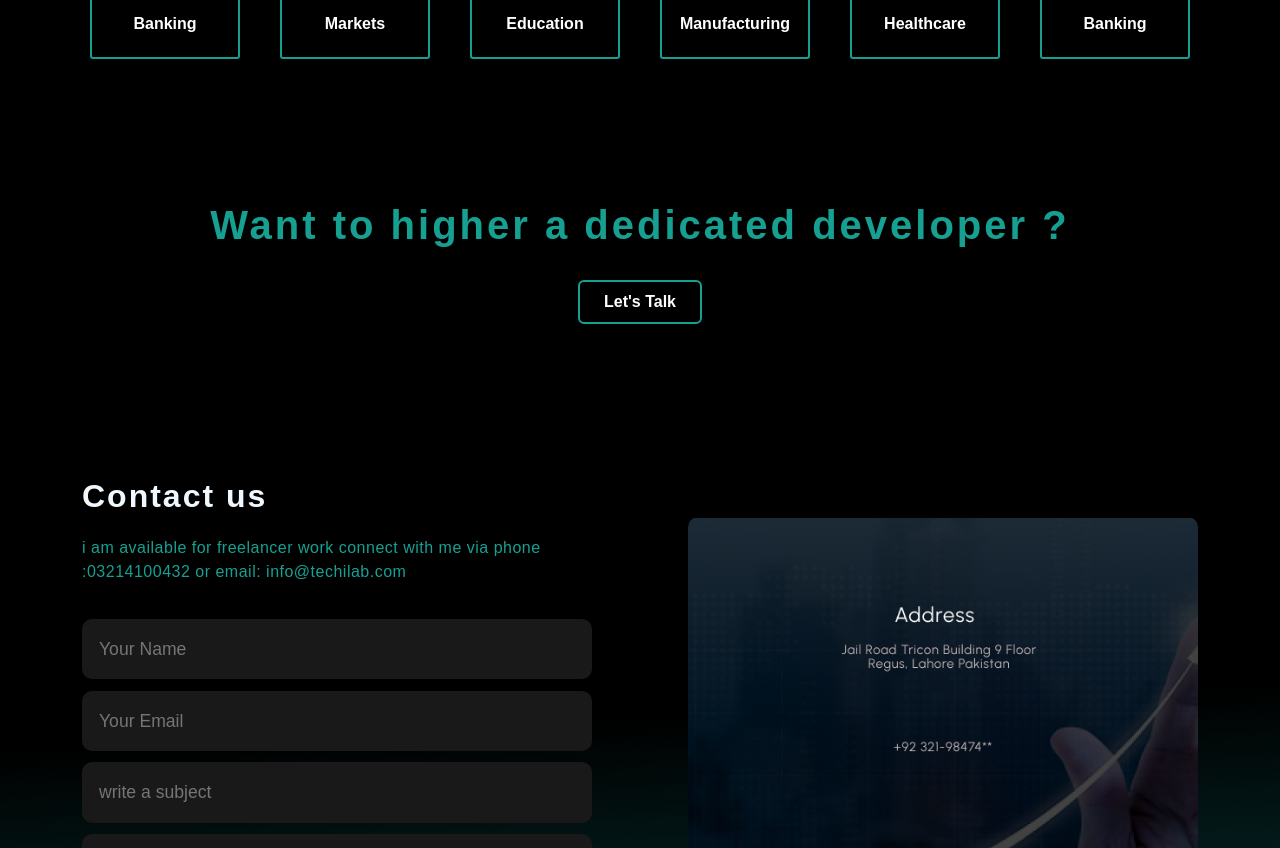
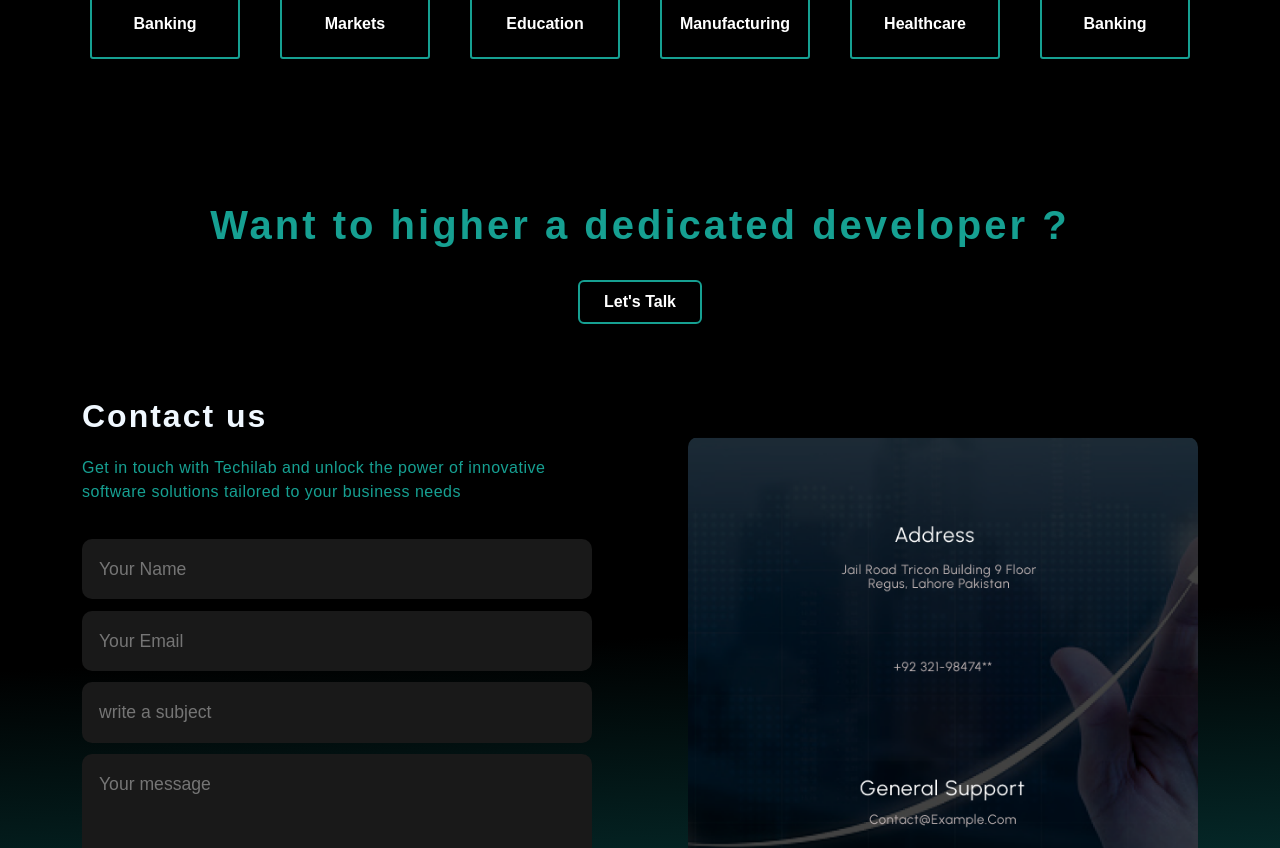
Before and after one commit to AhmadHussain921/techwebsite, a React (Create React App) app: page / in a window 1280 px wide. Shown: the part 3590-4438 px from the top of the page. Built offline with nearby package versions, Linux system fonts and the light colour scheme.

Commit message:
change of text content in contact us section of homepage

```diff
--- a/src/components/Common/ContactUs.jsx
+++ b/src/components/Common/ContactUs.jsx
@@ -54,7 +54,6 @@ const ContactUs = () => {
   return (
     <>
       <ContactSection bg="#000">
-
         <ContactFormStyle
           p={isResponsiveHighest ? "0px 3%" : "0px 15%"}
           transition={
@@ -84,11 +83,11 @@ const ContactUs = () => {
               size={isResponsiveNormal ? "12px" : "16px"}
               color="#16a092"
             >
-              i am available for freelancer work connect with me via phone
-              :03214100432 or email: info@techilab.com
+              Get in touch with Techilab and unlock the power of innovative
+              software solutions tailored to your business needs
             </P>
             <form className="position-relative mt-2" action="">
-            <InputStyle type="" placeholder="Your Name" required />
+              <InputStyle type="" placeholder="Your Name" required />
               <InputStyle type="" placeholder="Your Email" required />
               <InputStyle type="" placeholder="write a subject" required />
               <TextAreaStyle
@@ -114,7 +113,7 @@ const ContactUs = () => {
           </Wrapper>
           <Wrapper>
             <img
-            // data-aos="fade-up-left"
+              // data-aos="fade-up-left"
               style={{
                 maxWidth: "100%",
                 borderRadius: "10px",
--- a/src/components/HomeComponents/LetsTalk.js
+++ b/src/components/HomeComponents/LetsTalk.js
@@ -5,7 +5,7 @@ import { PrimaryBtn } from "../Buttons";
 const LetsTalk = () => {
   return (
     <Wrapper bg="#000">
-      <Wrapper pt="5rem" pb="5rem" className="container">
+      <Wrapper pt="5rem" className="container">
         <Wrapper
           color="#16a092"
           weight="bold"
```
